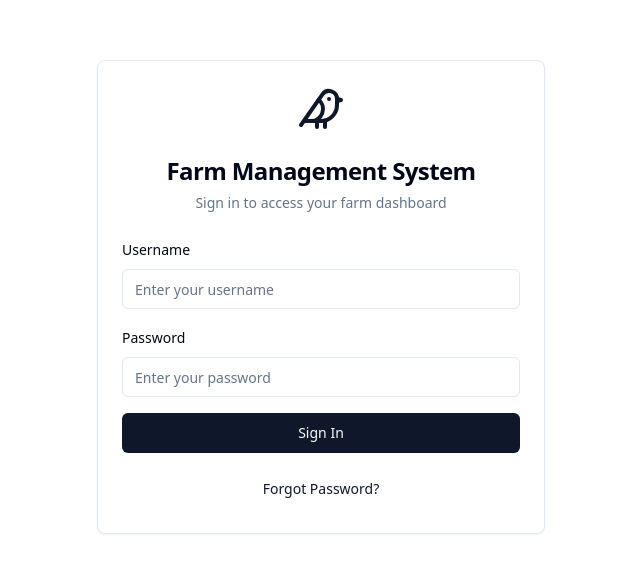
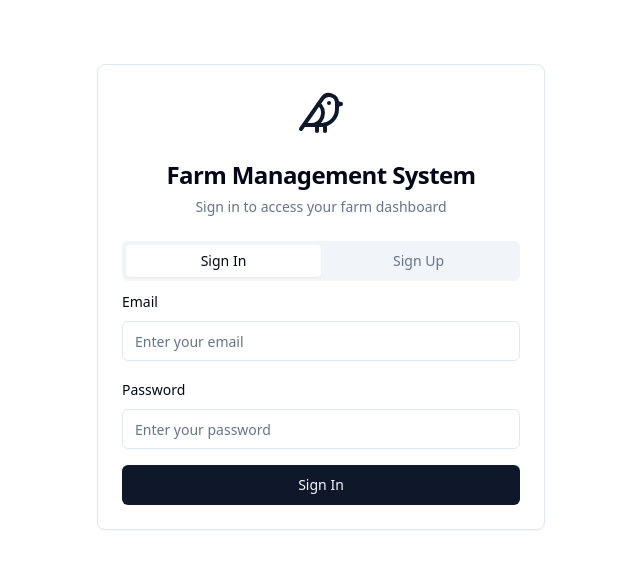
Before and after one commit to MikeZ-Job/Chicken-Data-Management-, a React (Vite) app: page /auth in a window 1280 px wide. Shown: the part 103-676 px from the top of the page, without its empty margins (319-959 px from the left). Built offline with nearby package versions, Linux system fonts and the light colour scheme; no server answers; the database is empty.

Commit message:
Reverted to commit 32fdc28e6405ad83b4bcb0723be1729eb6955704

```diff
--- a/src/pages/AdminPanel.tsx
+++ b/src/pages/AdminPanel.tsx
@@ -1,5 +1,4 @@
 import React, { useState } from "react";
-import { supabase } from "@/integrations/supabase/client";
 import { Layout } from "@/components/Layout";
 import { Card, CardContent, CardHeader, CardTitle } from "@/components/ui/card";
 import { Button } from "@/components/ui/button";
@@ -24,7 +23,6 @@ import {
 
 interface User {
   id: string;
-  username: string;
   email: string;
   role: string;
   permissions: string[];
@@ -39,8 +37,8 @@ interface SystemColor {
 const AdminPanel = () => {
   const { toast } = useToast();
   const [users, setUsers] = useState<User[]>([
-    { id: "1", username: "admin", email: "admin@farm.local", role: "admin", permissions: ["all"] },
-    { id: "2", username: "manager", email: "manager@farm.local", role: "manager", permissions: ["view", "add"] },
+    { id: "1", email: "admin@farm.com", role: "admin", permissions: ["all"] },
+    { id: "2", email: "manager@farm.com", role: "manager", permissions: ["view", "add"] },
   ]);
 
   const [colors, setColors] = useState<SystemColor[]>([
@@ -54,7 +52,7 @@ const AdminPanel = () => {
     { name: "Muted Foreground", value: "215 16% 47%", cssVar: "--muted-foreground" },
   ]);
 
-  const [newUser, setNewUser] = useState({ username: "", password: "", role: "user", permissions: [] as string[] });
+  const [newUser, setNewUser] = useState({ email: "", role: "user", permissions: [] as string[] });
   const [selectedModule, setSelectedModule] = useState("medicine");
 
   const moduleStats = {
@@ -70,29 +68,11 @@ const AdminPanel = () => {
     }
   };
 
-  const addUser = async () => {
-    if (!newUser.username || !newUser.password) {
+  const addUser = () => {
+    if (!newUser.email) {
       toast({
         title: "Error",
-        description: "Username and password are required",
-        variant: "destructive",
-      });
-      return;
-    }
-
-    try {
-      // Create user in Supabase auth
-      const email = `${newUser.username}@farm.local`;
-      const { error } = await supabase.auth.admin.createUser({
-        email,
-        password: newUser.password,
-        email_confirm: true
-      });
-
-      if (error) {
-        toast({
-          title: "Error",
-          description: error.message,
+        description: "Email is required",
         variant: "destructive",
       });
       return;
@@ -100,26 +80,18 @@ const AdminPanel = () => {
 
     const user: User = {
       id: Date.now().toString(),
-        username: newUser.username,
-        email,
+      email: newUser.email,
       role: newUser.role,
       permissions: newUser.permissions,
     };
 
     setUsers([...users, user]);
-      setNewUser({ username: "", password: "", role: "user", permissions: [] });
+    setNewUser({ email: "", role: "user", permissions: [] });
 
     toast({
       title: "Success",
       description: "User added successfully",
     });
-    } catch (error) {
-      toast({
-        title: "Error",
-        description: "Failed to create user",
-        variant: "destructive",
-      });
-    }
   };
 
   const removeUser = (userId: string) => {
@@ -213,26 +185,15 @@ const AdminPanel = () => {
                 <CardTitle>Add New User</CardTitle>
               </CardHeader>
               <CardContent>
-                <div className="grid grid-cols-1 md:grid-cols-4 gap-4">
+                <div className="grid grid-cols-1 md:grid-cols-3 gap-4">
                   <div className="space-y-2">
-                    <Label htmlFor="username">Username</Label>
+                    <Label htmlFor="userEmail">Email</Label>
                     <Input
-                      id="username"
-                      type="text"
-                      value={newUser.username}
-                      onChange={(e) => setNewUser({ ...newUser, username: e.target.value })}
-                      placeholder="Enter username"
-                    />
-                  </div>
-
-                  <div className="space-y-2">
-                    <Label htmlFor="password">Password</Label>
-                    <Input
-                      id="password"
-                      type="password"
-                      value={newUser.password}
-                      onChange={(e) => setNewUser({ ...newUser, password: e.target.value })}
-                      placeholder="Enter password"
+                      id="userEmail"
+                      type="email"
+                      value={newUser.email}
+                      onChange={(e) => setNewUser({ ...newUser, email: e.target.value })}
+                      placeholder="user@farm.com"
                     />
                   </div>
 
@@ -269,8 +230,7 @@ const AdminPanel = () => {
                   {users.map((user) => (
                     <div key={user.id} className="flex items-center justify-between p-4 border rounded-lg">
                       <div>
-                        <p className="font-medium">{user.username}</p>
-                        <p className="text-sm text-muted-foreground">{user.email}</p>
+                        <p className="font-medium">{user.email}</p>
                         <div className="flex items-center gap-2 mt-2">
                           <Badge variant="secondary">{user.role}</Badge>
                           {user.permissions.map((perm) => (
--- a/src/pages/Auth.tsx
+++ b/src/pages/Auth.tsx
@@ -10,10 +10,9 @@ import { useToast } from "@/hooks/use-toast";
 import { Bird } from "lucide-react";
 
 const Auth = () => {
-  const [username, setUsername] = useState("");
+  const [email, setEmail] = useState("");
   const [password, setPassword] = useState("");
   const [loading, setLoading] = useState(false);
-  const [showForgotPassword, setShowForgotPassword] = useState(false);
   const navigate = useNavigate();
   const { toast } = useToast();
 
@@ -28,16 +27,32 @@ const Auth = () => {
     checkAuth();
   }, [navigate]);
 
-  const handleForgotPassword = async (e: React.FormEvent) => {
+  const handleSignUp = async (e: React.FormEvent) => {
     e.preventDefault();
     setLoading(true);
 
     try {
-      // For now, just show a message that admin needs to reset password
+      const redirectUrl = `${window.location.origin}/`;
+      const { error } = await supabase.auth.signUp({
+        email,
+        password,
+        options: {
+          emailRedirectTo: redirectUrl
+        }
+      });
+
+      if (error) {
         toast({
-        title: "Password Reset Request",
-        description: "Please contact your administrator to reset your password.",
+          title: "Sign up failed",
+          description: error.message,
+          variant: "destructive",
         });
+      } else {
+        toast({
+          title: "Success!",
+          description: "Please check your email to confirm your account.",
+        });
+      }
     } catch (error) {
       toast({
         title: "Error",
@@ -54,8 +69,6 @@ const Auth = () => {
     setLoading(true);
 
     try {
-      // For demo purposes, use the username as email format for Supabase auth
-      const email = `${username}@farm.local`;
       const { error } = await supabase.auth.signInWithPassword({
         email,
         password,
@@ -64,7 +77,7 @@ const Auth = () => {
       if (error) {
         toast({
           title: "Sign in failed",
-          description: "Invalid username or password",
+          description: error.message,
           variant: "destructive",
         });
       } else {
@@ -94,23 +107,29 @@ const Auth = () => {
           </CardDescription>
         </CardHeader>
         <CardContent>
-          {!showForgotPassword ? (
+          <Tabs defaultValue="signin" className="w-full">
+            <TabsList className="grid w-full grid-cols-2">
+              <TabsTrigger value="signin">Sign In</TabsTrigger>
+              <TabsTrigger value="signup">Sign Up</TabsTrigger>
+            </TabsList>
+
+            <TabsContent value="signin">
               <form onSubmit={handleSignIn} className="space-y-4">
                 <div className="space-y-2">
-                <Label htmlFor="username">Username</Label>
+                  <Label htmlFor="signin-email">Email</Label>
                   <Input
-                  id="username"
-                  type="text"
-                  placeholder="Enter your username"
-                  value={username}
-                  onChange={(e) => setUsername(e.target.value)}
+                    id="signin-email"
+                    type="email"
+                    placeholder="Enter your email"
+                    value={email}
+                    onChange={(e) => setEmail(e.target.value)}
                     required
                   />
                 </div>
                 <div className="space-y-2">
-                <Label htmlFor="password">Password</Label>
+                  <Label htmlFor="signin-password">Password</Label>
                   <Input
-                  id="password"
+                    id="signin-password"
                     type="password"
                     placeholder="Enter your password"
                     value={password}
@@ -121,45 +140,39 @@ const Auth = () => {
                 <Button type="submit" className="w-full" disabled={loading}>
                   {loading ? "Signing in..." : "Sign In"}
                 </Button>
-              <div className="text-center">
-                <Button
-                  type="button"
-                  variant="link"
-                  className="text-sm"
-                  onClick={() => setShowForgotPassword(true)}
-                >
-                  Forgot Password?
-                </Button>
+              </form>
+            </TabsContent>
+
+            <TabsContent value="signup">
+              <form onSubmit={handleSignUp} className="space-y-4">
+                <div className="space-y-2">
+                  <Label htmlFor="signup-email">Email</Label>
+                  <Input
+                    id="signup-email"
+                    type="email"
+                    placeholder="Enter your email"
+                    value={email}
+                    onChange={(e) => setEmail(e.target.value)}
+                    required
+                  />
                 </div>
-            </form>
-          ) : (
-            <form onSubmit={handleForgotPassword} className="space-y-4">
                 <div className="space-y-2">
-                <Label htmlFor="forgot-username">Username</Label>
+                  <Label htmlFor="signup-password">Password</Label>
                   <Input
-                  id="forgot-username"
-                  type="text"
-                  placeholder="Enter your username"
-                  value={username}
-                  onChange={(e) => setUsername(e.target.value)}
+                    id="signup-password"
+                    type="password"
+                    placeholder="Create a password"
+                    value={password}
+                    onChange={(e) => setPassword(e.target.value)}
                     required
                   />
                 </div>
                 <Button type="submit" className="w-full" disabled={loading}>
-                {loading ? "Requesting..." : "Request Password Reset"}
+                  {loading ? "Creating account..." : "Sign Up"}
                 </Button>
-              <div className="text-center">
-                <Button
-                  type="button"
-                  variant="link"
-                  className="text-sm"
-                  onClick={() => setShowForgotPassword(false)}
-                >
-                  Back to Sign In
-                </Button>
-              </div>
               </form>
-          )}
+            </TabsContent>
+          </Tabs>
         </CardContent>
       </Card>
     </div>
```
Lines whose indentation alone changed are shown as unchanged.
